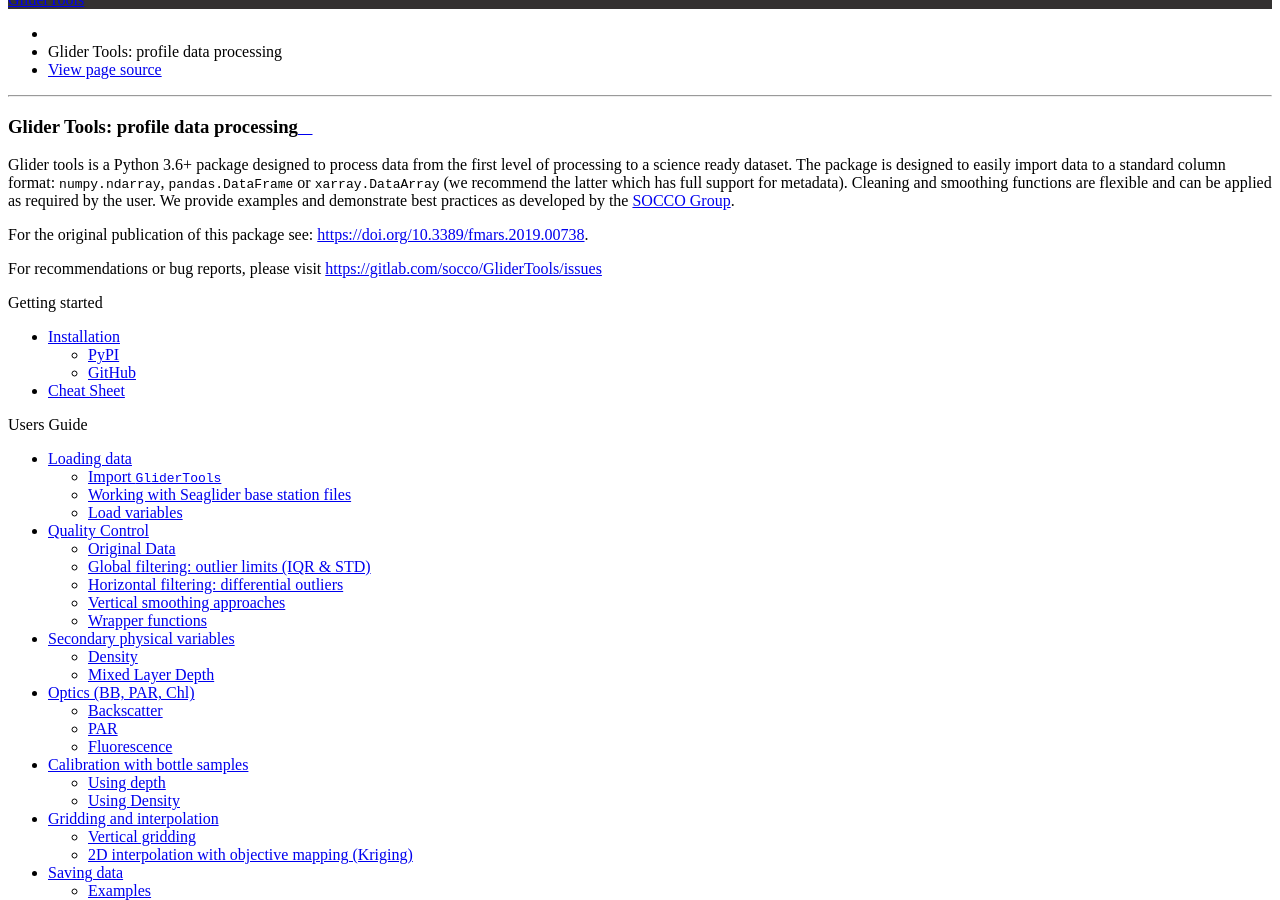
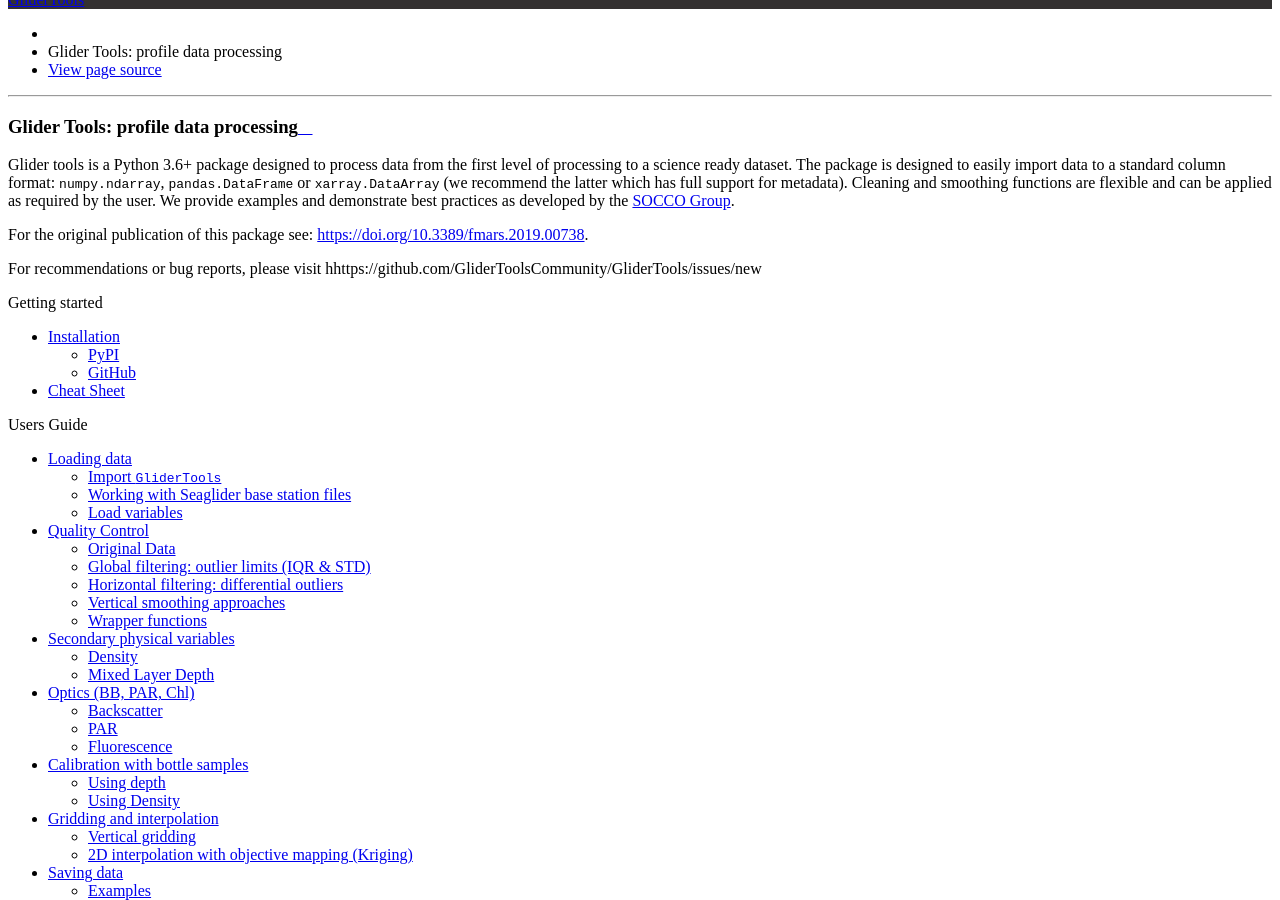
Before and after one commit to GliderToolsCommunity/GliderTools, a Sphinx documentation site: the page built from docs/index.rst, in a window 1280 px wide and 900 px high, scrolled down 814 px. Built offline with Sphinx 7.4.7 and the Read the Docs theme 2.0.0, drawn with Linux system fonts in a browser that asks for light colours; the version number could not be read and is left out; some of the changed lines change nothing that is shown.

Commit message:
documentation updates

```diff
--- a/docs/index.rst
+++ b/docs/index.rst
@@ -9,7 +9,7 @@
 
 For the original publication of this package see: https://doi.org/10.3389/fmars.2019.00738.
 
-For recommendations or bug reports, please visit https://gitlab.com/socco/GliderTools/issues
+For recommendations or bug reports, please visit hhttps://github.com/GliderToolsCommunity/GliderTools/issues/new
 
 .. toctree::
    :maxdepth: 2
@@ -35,7 +35,7 @@
    :maxdepth: 2
    :caption: Help and Reference
 
-   GitLab Repo <https://gitlab.com/socco/GliderTools>
+   GitLab Repo <https://github.com/GliderToolsCommunity/GliderTools>
    api
    package_structure
    citing
--- /dev/null
+++ b/docs/requirements.txt
@@ -0,0 +1,2 @@
+setuptools
+setuptools_scm
```
